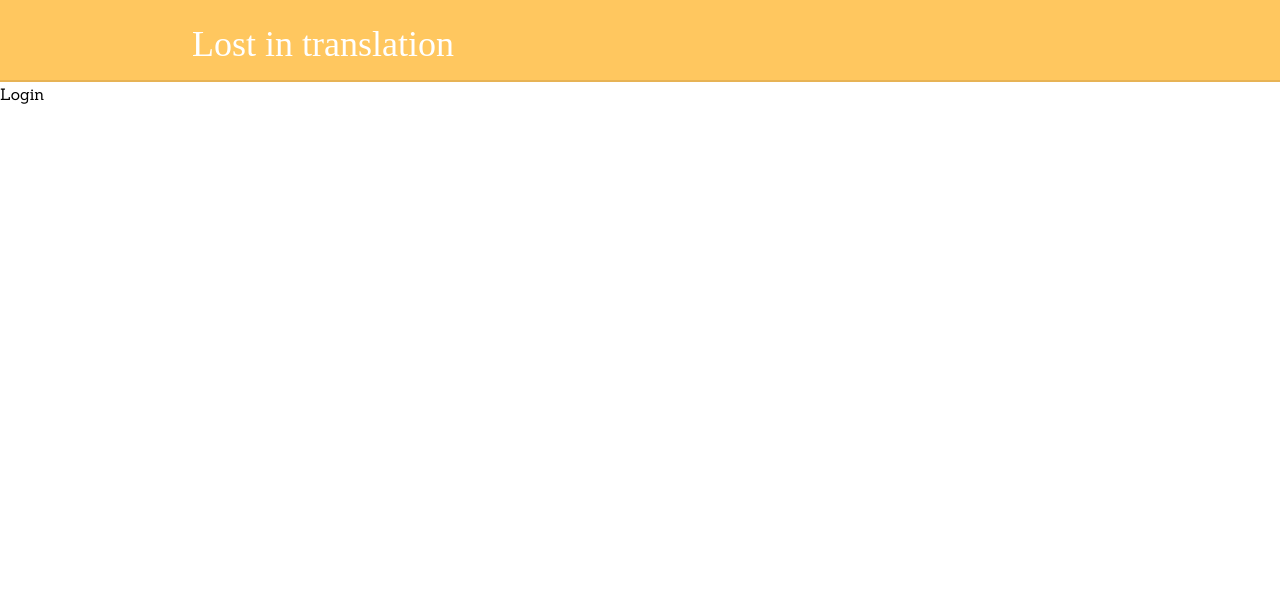
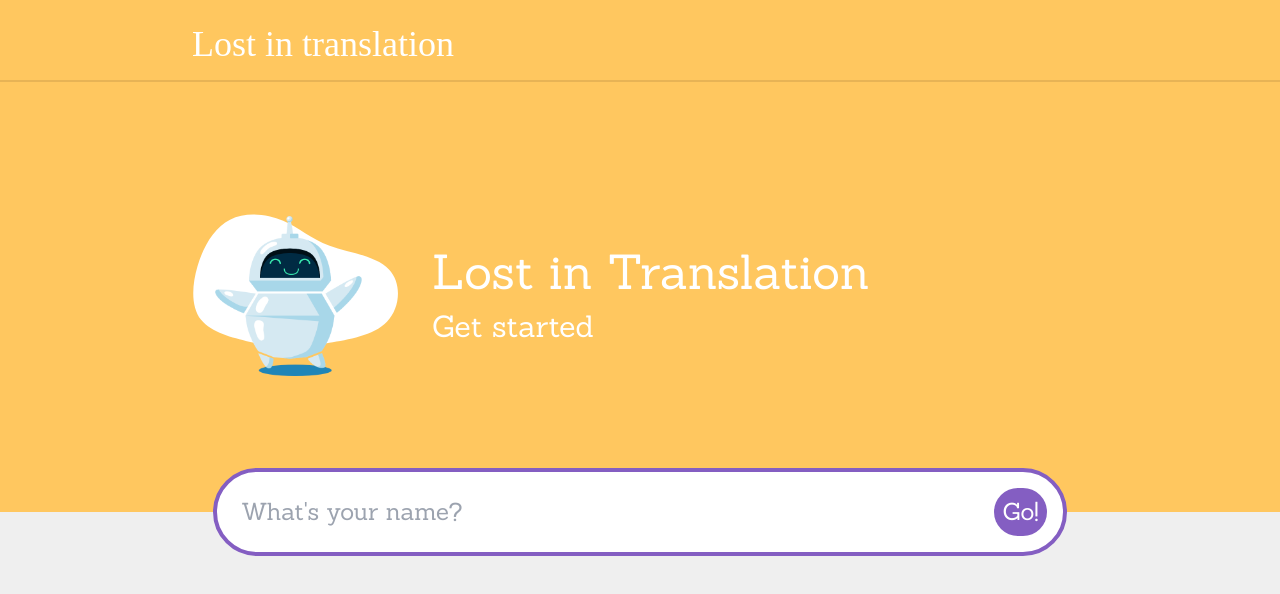
Before and after one commit to Jakob-mbi/Front-end-Development_Assignment-2-React, a React (Create React App) app: page / in a window 1280 px wide. Shown: the top 594 px of the page. Built offline with nearby package versions, Linux system fonts and the light colour scheme; a web font is replaced by a local one.

Commit message:
feat: login page added

```diff
--- a/package.json
+++ b/package.json
@@ -9,6 +9,7 @@
     "@testing-library/user-event": "^13.5.0",
     "react": "^18.2.0",
     "react-dom": "^18.2.0",
+    "react-hook-form": "^7.42.1",
     "react-router-dom": "^6.7.0",
     "react-scripts": "5.0.1",
     "web-vitals": "^2.1.4"
--- a/src/App.js
+++ b/src/App.js
@@ -8,7 +8,7 @@ import Navbar from './components/Navbar/Navbar';
 function App() {
   return (
     <BrowserRouter>
-      <div className="App">
+      <div className="bg-gray">
         <Navbar />
         <Routes>
           <Route path="/" element={<Login />} />
--- a/src/components/Navbar/Navbar.js
+++ b/src/components/Navbar/Navbar.js
@@ -1,6 +1,6 @@
 function Navbar() {
   return (
-    <nav className="w-full pt-6 pb-4 px-48 bg-yellow border-b-2" style={{ borderColor: "var(--YELLOW-DARK)"}}>
+    <nav className="fixed w-full pt-6 pb-4 px-48 bg-yellow border-b-2" style={{ borderColor: "var(--YELLOW-DARK)"}}>
         <h1 className="heading-font text-4xl text-white">Lost in translation</h1>
     </nav>
   )
--- a/src/index.css
+++ b/src/index.css
@@ -12,6 +12,7 @@
 
 body {
     font-family: 'Sanchez', serif;
+    height: 100vh;
 }
 
 .heading-font {
--- a/src/pages/Login/Login.js
+++ b/src/pages/Login/Login.js
@@ -1,6 +1,86 @@
+import { useForm } from "react-hook-form"
+import { useNavigate } from "react-router-dom"
+
 function Login() {
+  const { register, handleSubmit, formState: { errors } } = useForm()
+  const navigate = useNavigate()
+
+  const onSubmit = async ({ username }) => {
+    const fetchedUser = await fetchUser(username)
+    let userObject = fetchedUser[0]
+
+
+    if (!userObject) {
+      const newUser = await registerUser(username)
+      userObject = newUser
+      console.log(newUser)
+    }
+
+    localStorage.setItem("user", JSON.stringify(userObject))
+    navigate("/translate")
+  }
+
+  const fetchUser = async (username) => {
+    try {
+      const response = await fetch(`${process.env.REACT_APP_API_URL}?username=${username}`)
+      const data = await response.json()
+      return data
+    } catch (error) {
+      console.log(error)
+    }
+  }
+
+  const registerUser = async (username) => {
+    try {
+      const headers = {
+        'X-API-Key': process.env.REACT_APP_API_KEY,
+        'Content-Type': 'application/json'
+      }
+
+      const body = JSON.stringify({
+        username,
+        translations: []
+      })
+
+      const response = await fetch(process.env.REACT_APP_API_URL, { method: 'POST', headers, body })
+      const data = await response.json()
+      return data
+    } catch (error) {
+      console.log(error)
+    }
+  }
+
   return (
-    <div>Login</div>
+    <div className="h-screen pt-20 bg-gray">
+
+      <header className="h-3/5 flex items-center bg-yellow px-40 py-12">
+        <div className="relative w-64">
+          <svg viewBox="0 0 200 200" xmlns="http://www.w3.org/2000/svg">
+            <path fill="#FFFFFF" d="M32.5,-39.3C47.5,-33.8,68.8,-31.5,78.9,-20.8C89,-10.1,87.9,9,77.3,20.1C66.8,31.1,46.8,34,32.3,36.6C17.9,39.1,8.9,41.4,0.1,41.3C-8.8,41.2,-17.6,38.8,-30.4,35.7C-43.2,32.6,-59.8,28.7,-67.9,18.6C-75.9,8.5,-75.2,-7.9,-70.7,-23.3C-66.1,-38.8,-57.7,-53.3,-45.3,-59.6C-32.9,-66,-16.4,-64.1,-3.8,-58.8C8.7,-53.5,17.5,-44.8,32.5,-39.3Z" transform="translate(100 100)" />
+          </svg>
+          <img
+            src="/images/logo.png"
+            alt="A happy robot"
+            className="absolute top-1/2 left-1/2 w-40"
+            style={{ transform: "translate(-50%, -50%)"}}/>
+        </div>
+
+        <div className="pl-4">
+          <h1 className="text-5xl text-white pb-3">Lost in Translation</h1>
+          <h2 className="text-3xl text-white">Get started</h2>
+        </div>
+      </header>
+
+      <form onSubmit={handleSubmit(onSubmit)} className="w-2/3 mx-auto py-4 px-4 border-4 bg-white rounded-full -translate-y-1/2" style={{ borderColor: "var(--PURPLE)"}}>
+        <label htmlFor="username" className="w-full flex items-center text-2xl">
+          <input {...register("username", { required: true })} placeholder="What's your name?" className="w-full p-2" />
+          <button type="submit" className="bg-purple text-white p-2 rounded-full">Go!</button>
+        </label>
+      </form>
+
+      {errors.username && <p className="text-center text-red-500 text-xl font-bold -translate-y-1/2">Please enter a username</p>}
+
+    </div>
   )
 }
 
```
Also changed, not shown: 1 other file (tests, documents, lock files or other folders).
